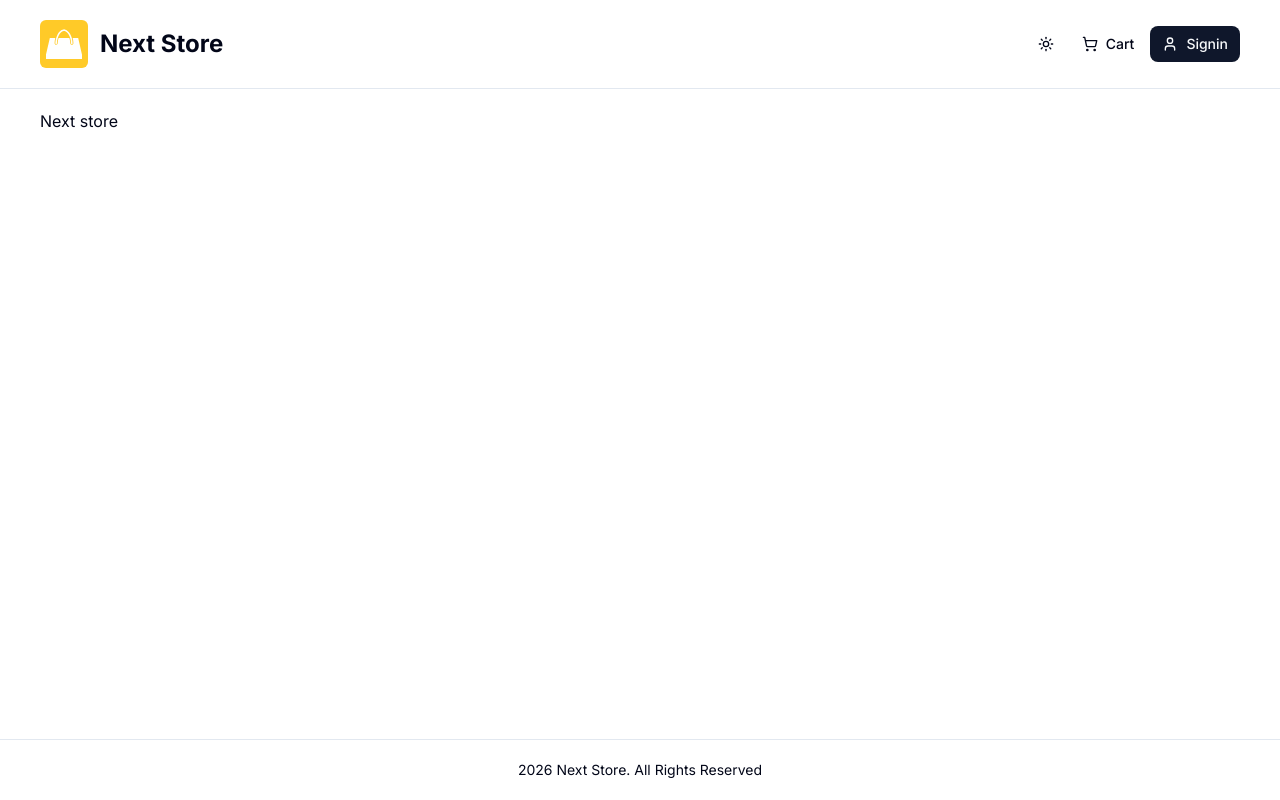
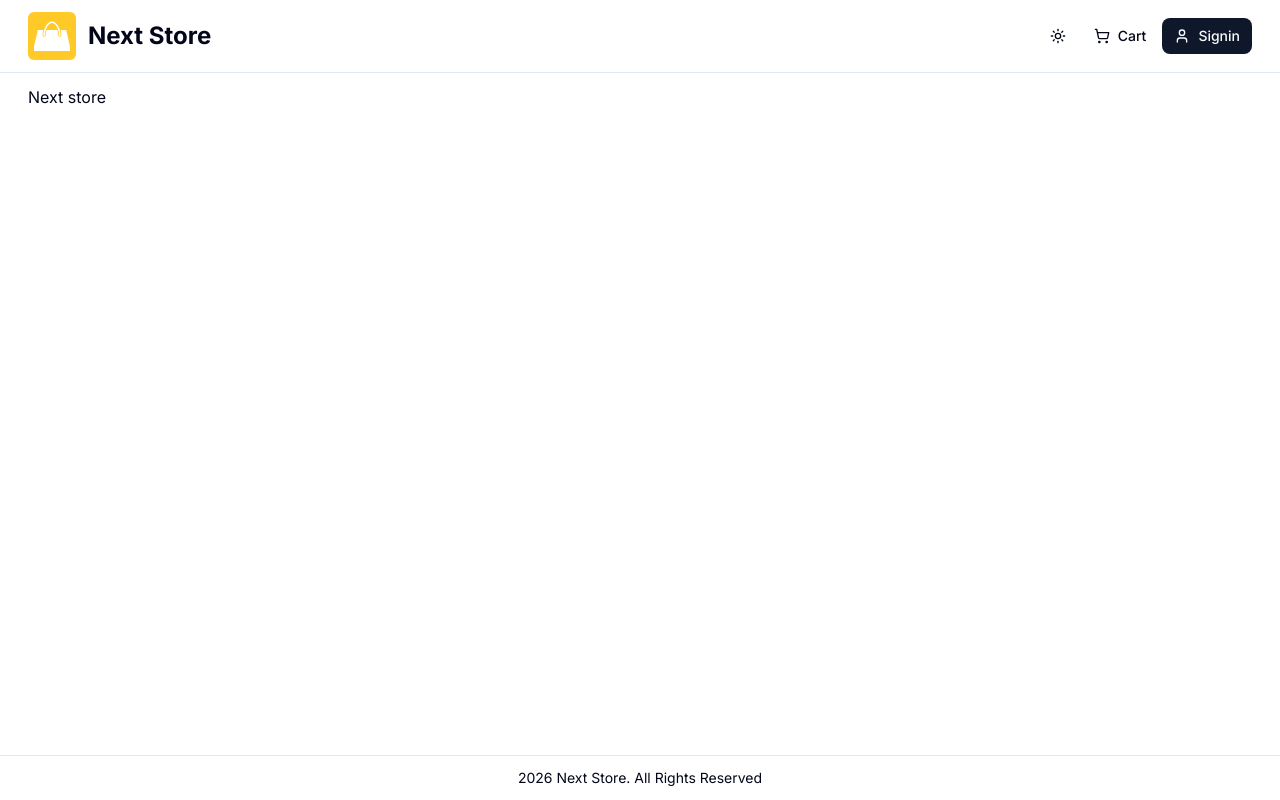
Before and after one commit to devpolas/next-ecommerce, a Next.js app: page / in a window 1280 px wide. Built offline with nearby package versions, Linux system fonts and the light colour scheme; no server answers.

Commit message:
improve design

```diff
--- a/app/globals.css
+++ b/app/globals.css
@@ -126,7 +126,7 @@
 
 @layer utilities {
   .wrapper {
-    @apply lg:mx-auto p-5 md:px-10 w-full max-w-7xl;
+    @apply lg:mx-auto p-3 md:px-7 w-full max-w-7xl;
   }
 
   .flex-start {
```
